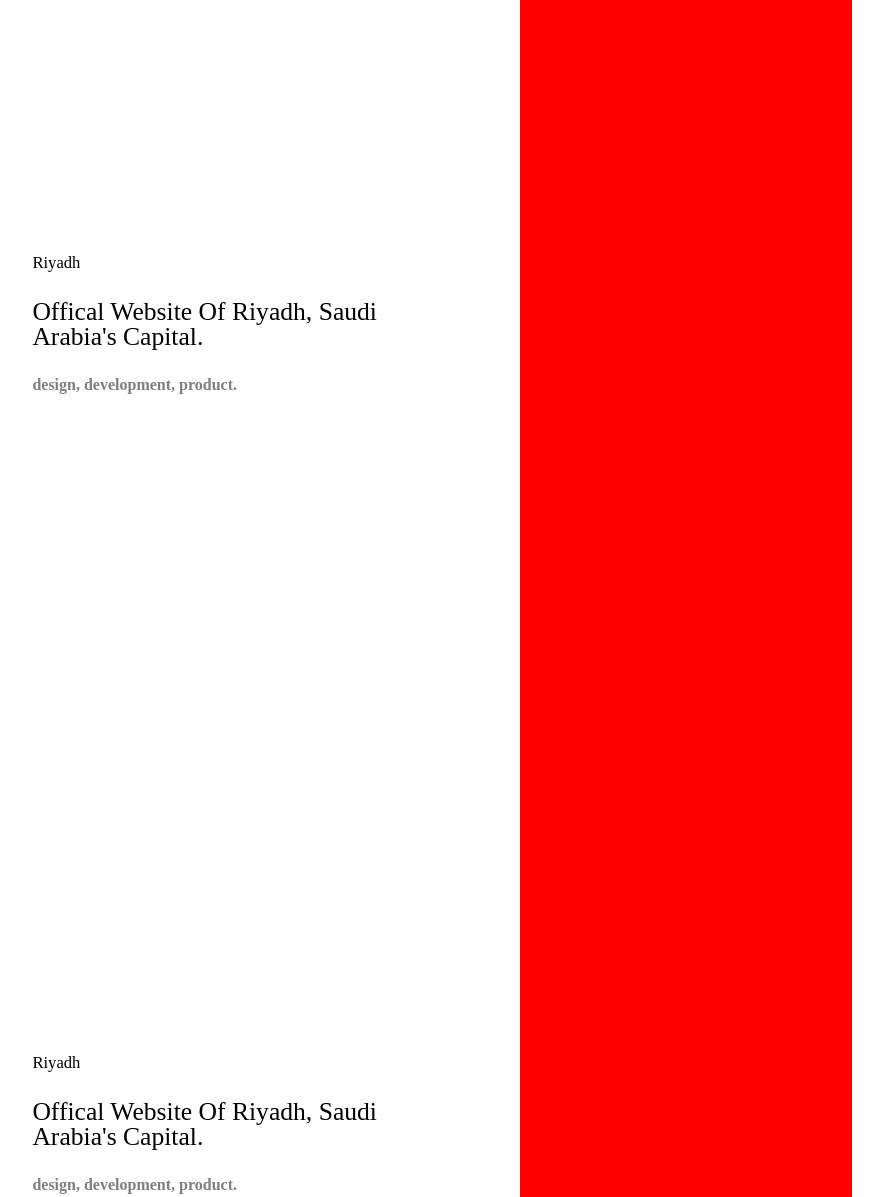
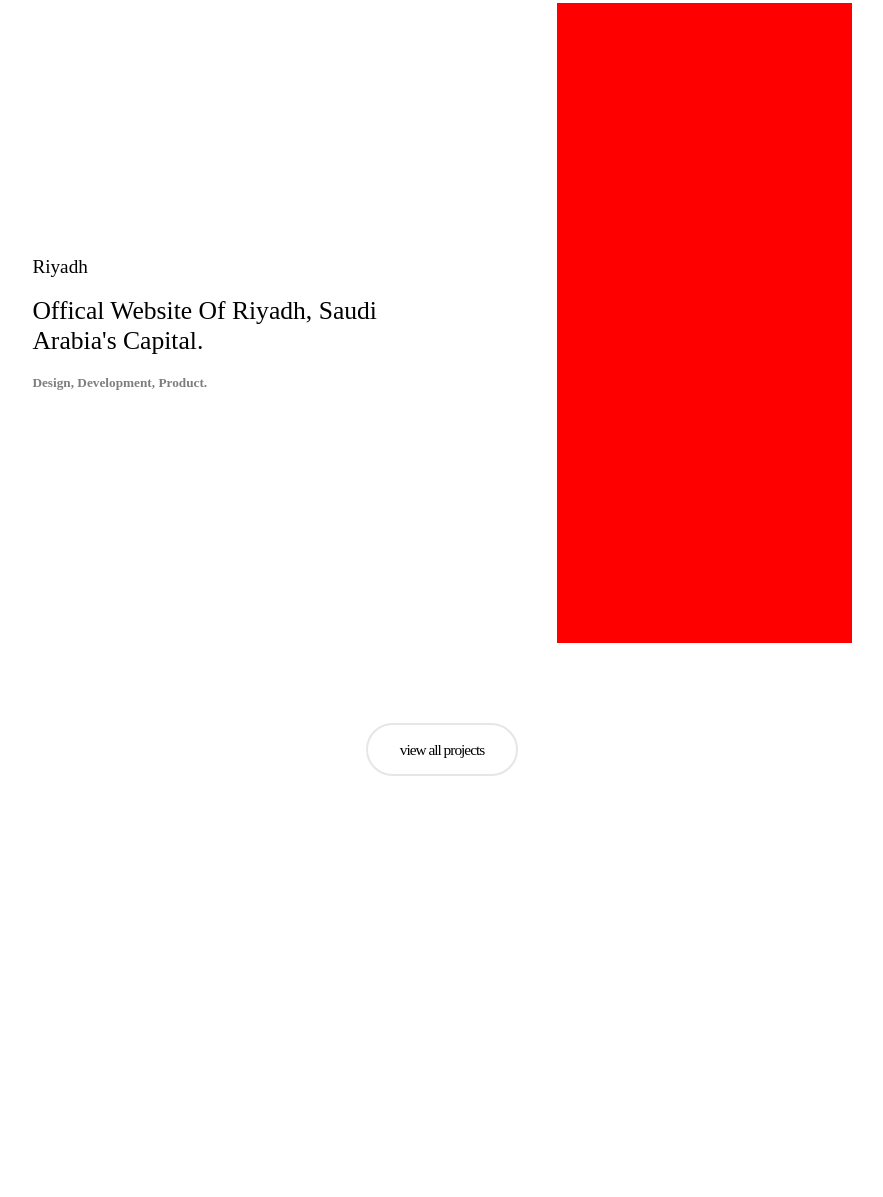
Before and after one commit to AliRezaQureshi/cuberto, a plain HTML site: page index.html in a window 1280 px wide. Shown: the part 1171-2368 px from the top of the page, without its empty margins (198-1081 px from the left). After the commit the page ends 2101 px from the top, so only its background shows below. Drawn offline with nearby package versions, Linux system fonts and the light colour scheme.

Commit message:
Add files via upload

```diff
--- a/index.html
+++ b/index.html
@@ -12,7 +12,7 @@
 </head>
 <body>
     <div id="main">
-        <!-- <div id="home">
+        <div id="home">
             <div id="nav">
                 <img src="https://images.seeklogo.com/logo-png/54/1/cuberto-logo-png_seeklogo-542004.png" alt="">
                 <div id="navRight">
@@ -32,40 +32,46 @@
             </div>
             <div id="homeLast">
                 <p>Leading digital agency with solid design and development expertise. <br>We build readymade websites, mobile applications, <br>and elaborate online business services.</p>
-            </div> -->
+            </div>
         </div>
         <div id="featured">
             <div id="fHeading">
                 <h1>featured</h1>
                 <h1>projects</h1>
             </div>
-            <div id="fImages">
-                <div id="fLeft">
-                    <div class="fleftElem">
+            <div id="fimages">
+                <div id="fleft">
+                    <div class="fleftelem">
                         <h3>Riyadh</h3>
                         <h1>Offical website of Riyadh, Saudi Arabia's capital.</h1>
-                        <h4>design, development, product.</h4>
+                        <h5>Design, Development, Product.</h5>
+                    </div>
+                    <div class="fleftelem">
+                        <h3>Riyadh</h3>
+                        <h1>Offical website of Riyadh, Saudi Arabia's capital.</h1>
+                        <h5>Design, Development, Product.</h5>
+                    </div>
+                    <div class="fleftelem">
+                        <h3>Riyadh</h3>
+                        <h1>Offical website of Riyadh, Saudi Arabia's capital.</h1>
+                        <h5>Design, Development, Product.</h5>
+                    </div>
+                    <div class="fleftelem">
+                        <h3>Riyadh</h3>
+                        <h1>Offical website of Riyadh, Saudi Arabia's capital.</h1>
+                        <h5>Design, Development, Product.</h5>
+                    </div>
+                </div>
+                <div id="fright">
+                    <div class="images">
 
                     </div>
-                    <div class="fleftElem">
-                        <h3>Riyadh</h3>
-                        <h1>Offical website of Riyadh, Saudi Arabia's capital.</h1>
-                        <h4>design, development, product.</h4>
-                    </div>
-                    <div class="fleftElem">
-                        <h3>Riyadh</h3>
-                        <h1>Offical website of Riyadh, Saudi Arabia's capital.</h1>
-                        <h4>design, development, product.</h4>
-                    </div>
-                    <div class="fleftElem">
-                        <h3>Riyadh</h3>
-                        <h1>Offical website of Riyadh, Saudi Arabia's capital.</h1>
-                        <h4>design, development, product.</h4>
-                    </div>
+                </div>
+            </div>
+            <div id="btndiv">
+                <button>view all projects</button>
+            </div>
 
-                </div>
-                <div id="fRight">
-                    <div class="images">
 
                     </div>
                 </div>
--- a/style.css
+++ b/style.css
@@ -113,69 +113,82 @@
     -webkit-text-stroke: 1px #000;
 }
 
-#fImages{
+/* Featured Images */
+
+#fimages{
     display: flex;
     justify-content: space-between;
     width: 100%;
-    min-height: 100vh;
+    margin-top: 5vw;
+    height: 100vh;
 
-    margin-top: 5vw;
 }
 
-/* Featured Left */
-#fLeft{
-
+/* Featured info left */
+#fleft{
     width: 45%;
-    min-height: inherit;
-    overflow: auto;
+    height: inherit;
+    overflow: hidden;
 
 }
 
 
-.fleftElem{
-
+.fleftelem{
     width: 100%;
-    min-height: inherit;
+    height: inherit;
     display: flex;
     flex-direction: column;
     justify-content: center;
+}
 
+.fleftelem h1{
+    font-size: 2vw;
+    text-transform: capitalize;
+    font-weight: 400;
+    line-height: 1.2;
+    margin: 1.4vw 0;
+}
+
+.fleftelem h3{
+    font-size: 1.5vw;
+    font-weight: 200;
+}
+
+.fleftelem h5{
+    opacity: .5;
+}
+
+
+/* Right Images */
+#fright{
+    display: flex;
+    align-items: center;
+    justify-content: flex-end;
+    width: 45%;
+    min-height: inherit;
 
 }
 
-.fleftElem h1{
-    font-size: 2vw;
-    line-height: 1;
-    font-weight: 400;
-    margin: 2vw 0;
-    text-transform: capitalize;
+#fright .images{
+    width: 80%;
+    height: 80%;
+    background-color: red;
 }
 
-.fleftElem h4{
-    opacity: .5;
+/* Button view all projetcs */
+
+#btndiv{
+    display: flex;
+    align-items: center;
+    justify-content: center;
 }
 
-.fleftElem h3{
-    font-size: 1.3vw;
-    font-weight: 100;
-
+#btndiv button{
+    padding: 1.2vw 2.5vw;
+    border-radius: 100px;
+    border: 2px solid #e6e6e6;
+    background-color: #fff;
+    font-size: 1.2vw;
+    font-weight: 500;
+    letter-spacing:  -1px;
 }
-
-
-/* Featured Right */
-#fRight{
-
-    width: 45%;
-    min-height: inherit;
-    display: flex;
-    align-items: center;
-    justify-content: flex-end;
-
-
-}
-
-#fRight .images{
-    width: 90%;
-    height: 90%;
-    background-color: red;
-}
```
